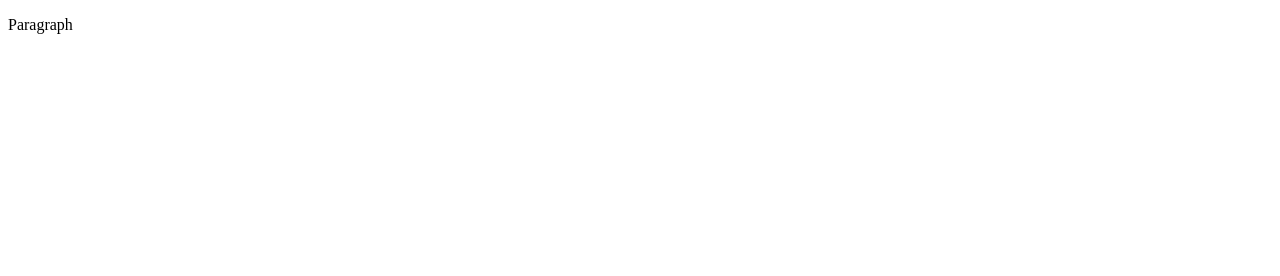
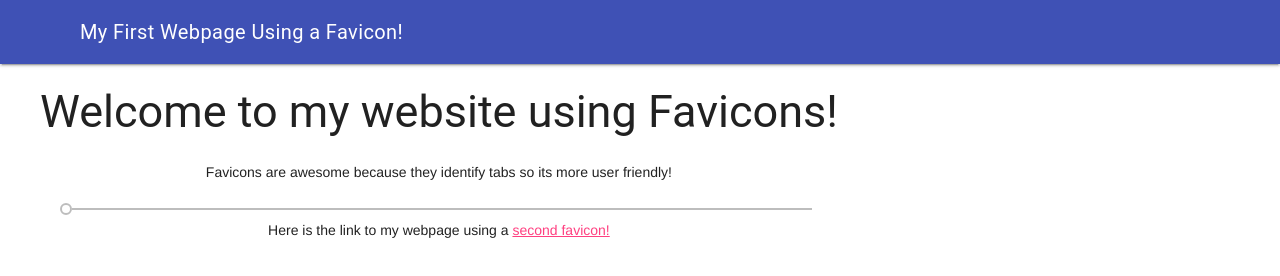
Before and after one commit to ICD2O-Digital-Tech-BrandonB/Unit1-06-HTML-Favicon, a plain HTML site: page index.html in a window 1280 px wide. Drawn offline with nearby package versions, Linux system fonts and the light colour scheme.

Commit message:
Favicons Webpage

```diff
--- a/index.html
+++ b/index.html
@@ -1,9 +1,49 @@
 <!DOCTYPE html>
-<html>
+<html lang="en-ca">
   <head>
-    <title>Title</title>
+      <meta charset="utf-8">
+      <meta name="description" content="My first webpage, using a favicon">
+      <meta name="keyboard" content="immaculata, icd2o">
+      <meta name="author" content="BrandonBCode">
+      <meta name="viewport" content="width=device-width, initial-scale=1.0">
+
+      <!--Allows the Use of Favicons-->
+      <link rel="apple-touch-icon" sizes="180x180" href="./favicon/apple-touch-icon.png">
+      <link rel="icon" type="image/png" sizes="32x32" href="./favicon/favicon-32x32.png">
+      <link rel="icon" type="image/png" sizes="16x16" href="./favicon/favicon-16x16.png">
+      <link rel="manifest" href="./favicon/site.webmanifest">
+
+        <!--Google's MDL Crucial Code-->
+      <link rel="stylesheet" href="https://fonts.googleapis.com/icon?family=Material+Icons">
+      <link rel="stylesheet" href="https://code.getmdl.io/1.3.0/material.indigo-pink.min.css">
+
+    <title>Brandon's Favicon Website!'</title>
+
   </head>
   <body>
-    <p>Paragraph</p>
+        <!--Google's MDL Crucial Code-->
+    <script defer src="https://code.getmdl.io/1.3.0/material.min.js"></script>
+
+    <div class = "mdl-layout mdl-js-layout mdl-layout--fixed-header"></div>
+    <div class = "mdl-layout mdl-js-layout mdl-layout--fixed-header">
+
+			<!-- WebPage Header -->
+	    <header class = "mdl-layout__header">
+	      <div class = "mdl-layout__header-row">
+	        <span class = "mdl-layout-title">My First Webpage Using a Favicon!</span>
+	      </div>
+	    </header>
+
+	    <main class = "mdl-layout__content" style = "padding-left:40px">
+      <main class = "mdl-layout__content" style = "text-align: center;">
+
+    <h2>Welcome to my website using Favicons!</h2>
+    <p>Favicons are awesome because they identify tabs so its more user friendly!</p>
+    <!-- Slider With Default Value -->
+    <input class="mdl-slider mdl-js-slider" type="range"
+    min="0" max="100" value="0" tabindex="0">
+    <p>
+		  Here is the link to my webpage using a <a href="./more_fav.html">second favicon!</a>
+		</p>
   </body>
 </html>
```
Also changed, not shown: favicon/android-chrome-192x192.png (added), favicon/android-chrome-512x512.png (added), favicon/apple-touch-icon.png (added), favicon/favicon-16x16.png (added), favicon/favicon-32x32.png (added), favicon/favicon.ico (added), favicon/site.webmanifest (added).
